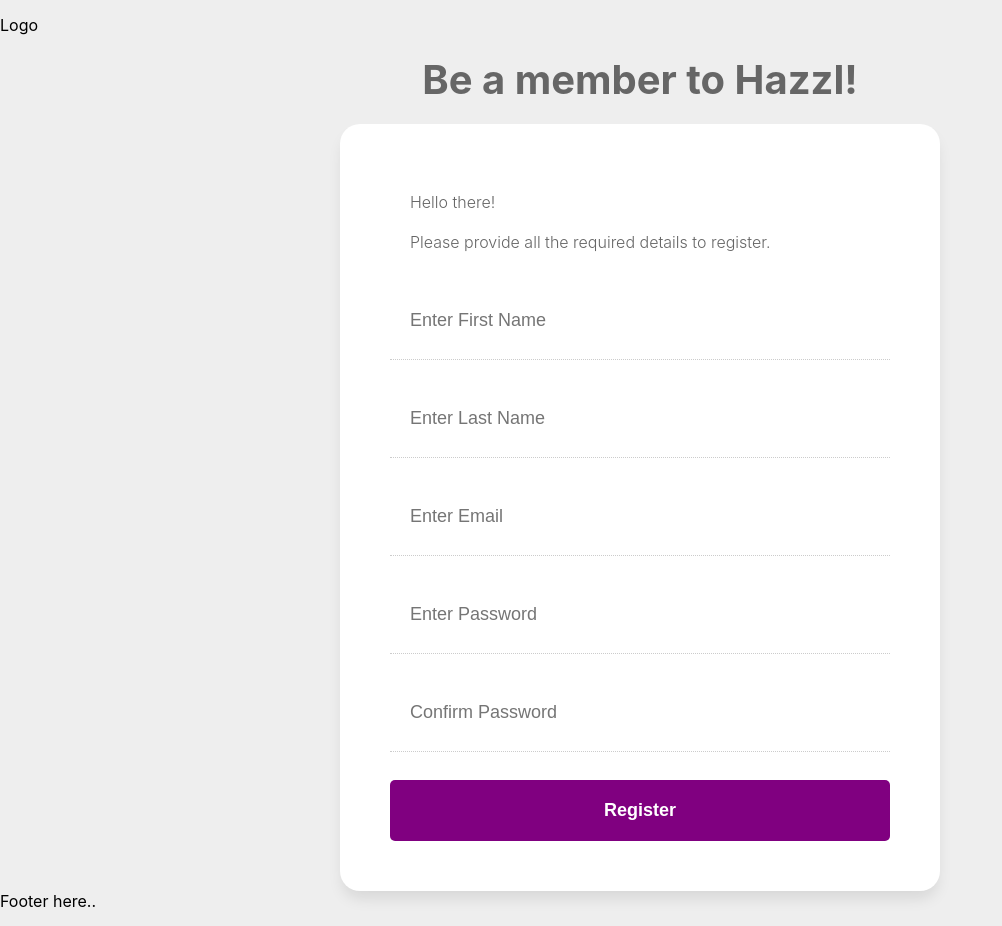
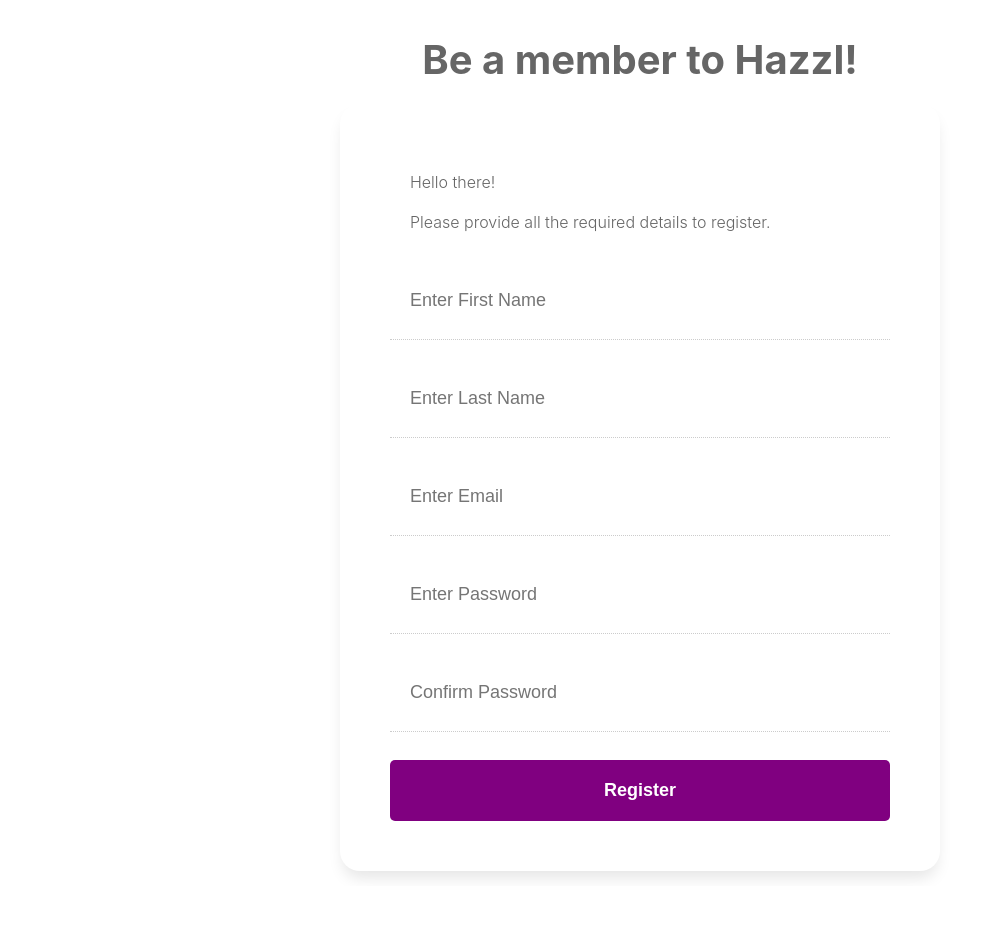
Before and after one commit to qurdafia/hzzl, a React (Create React App) app: page / in a window 1280 px wide. Shown: the whole page, without its empty margins (0-1002 px from the left). After the commit the page ends 886 px from the top, so only its background shows below. Built offline with nearby package versions, Linux system fonts and the light colour scheme.

Commit message:
Tweaked the CSS.

```diff
--- a/src/App.css
+++ b/src/App.css
@@ -1,5 +1,5 @@
 .App {
-  background-color: #eeeeee;
+  background-color: #ffffff;
   box-sizing: border-box;
   height: 100%;
   padding: 15px 0;
--- a/src/App.js
+++ b/src/App.js
@@ -5,16 +5,10 @@
 
   return (
     <div className="App">
-      <nav>
-        Logo
-      </nav>
       <div className="Title">
         Be a member to Hazzl!
       </div>
       <RegisterComponent />
-      <footer>
-        Footer here..
-      </footer>
     </div>
   );
 }
```
